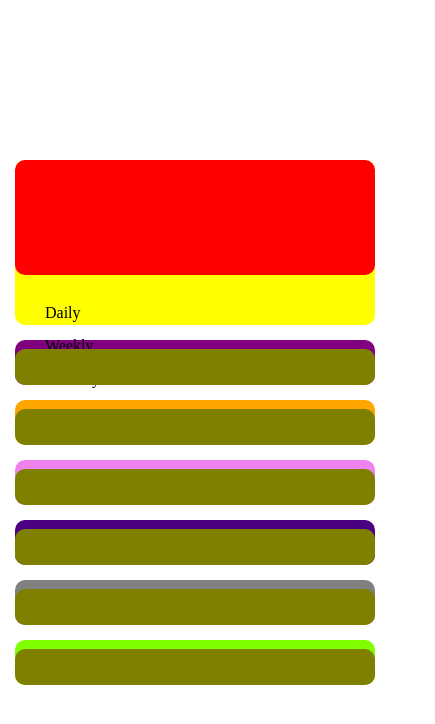
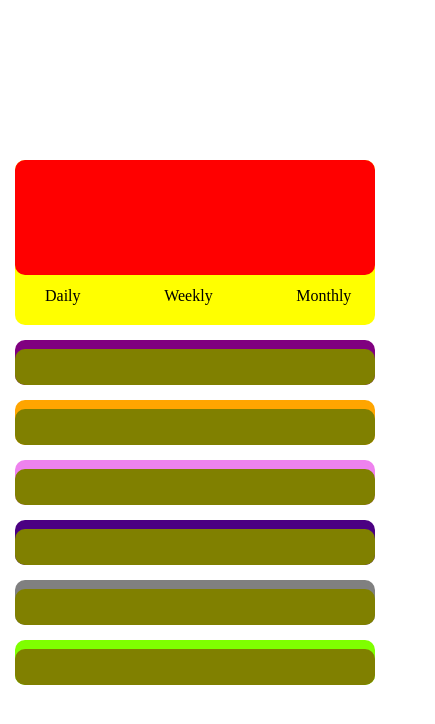
Before and after one commit to asbhogal/Time-Tracking-Dashboard, a website built with Parcel: page src/index.html in a window 390 px wide. Shown: the whole page, 435 px wide, since content can reach past the window. Built offline with nearby package versions, Linux system fonts and the light colour scheme.

Commit message:
adjusted responsive layout

```diff
--- a/src/scss/partials/responsive.scss
+++ b/src/scss/partials/responsive.scss
@@ -10,8 +10,9 @@
     body {
         padding: 0 15px;
     }
-    .container #profile-info > ul {
-        display: flex;
-        justify-content: space-evenly;
+    .container #profile-info .profile-card-list > ul {
+        display: grid;
+        grid-template-columns: auto auto auto;
+        width: 100%;
     }
 }
```
Also changed, not shown: 3 other files.
